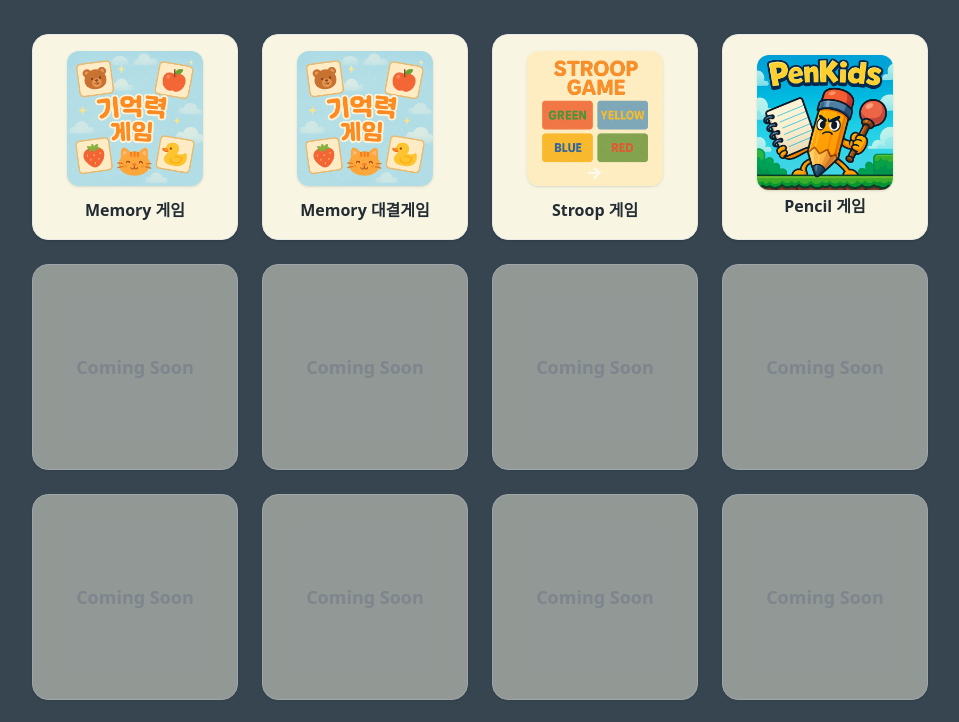
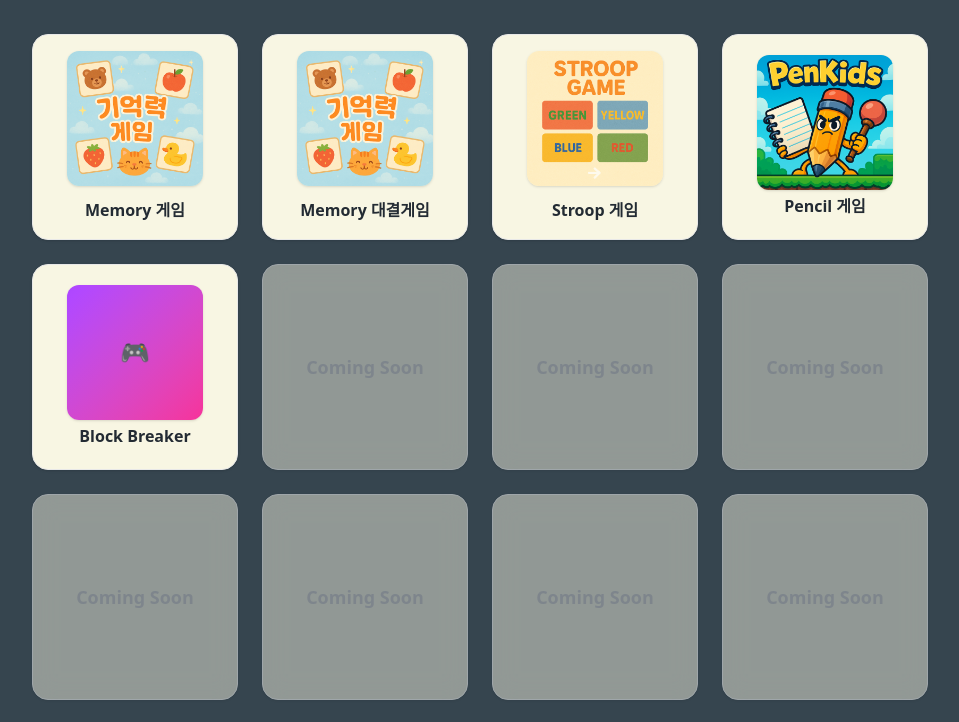
Before and after one commit to hamhyeonggwang/newhome, a Next.js app: page / in a window 1280 px wide. Shown: the part 1419-2141 px from the top of the page, without its empty margins (160-1119 px from the left). Built offline with nearby package versions, Linux system fonts and the light colour scheme; a web font is replaced by a local one.

Commit message:
Add Block Breaker game as 5th web game

```diff
--- a/src/app/page.tsx
+++ b/src/app/page.tsx
@@ -78,8 +78,15 @@ export default function Home() {
             <img src="/pencil.png" alt="Pencil Game" className="w-2/3 h-2/3 object-cover rounded-xl shadow group-hover:shadow-lg" />
             <span className="text-[var(--foreground)] font-bold text-base mt-1">Pencil 게임</span>
           </a>
-          {/* 나머지 17개: Coming Soon */}
-          {Array.from({ length: 17 }).map((_, i) => (
+          {/* 다섯 번째 웹게임: Block Breaker */}
+          <a href="https://blockbreaker-72idejkhs-starlight-papas-projects.vercel.app/" target="_blank" rel="noopener noreferrer" className="aspect-square bg-[var(--card-bg)] rounded-2xl flex flex-col items-center justify-center shadow border border-[var(--card-border)] hover:shadow-blue-200 hover:scale-105 transition group">
+            <div className="w-2/3 h-2/3 bg-gradient-to-br from-purple-500 to-pink-500 rounded-xl shadow group-hover:shadow-lg flex items-center justify-center">
+              <div className="text-white font-bold text-2xl">🎮</div>
+            </div>
+            <span className="text-[var(--foreground)] font-bold text-base mt-1">Block Breaker</span>
+          </a>
+          {/* 나머지 16개: Coming Soon */}
+          {Array.from({ length: 16 }).map((_, i) => (
             <div key={i} className="aspect-square bg-[var(--card-bg)]/80 backdrop-blur-md rounded-2xl flex items-center justify-center shadow border border-[var(--card-border)] opacity-60 text-[#B0B3B8] font-extrabold text-lg animate-pulse">
               Coming Soon
             </div>
```
